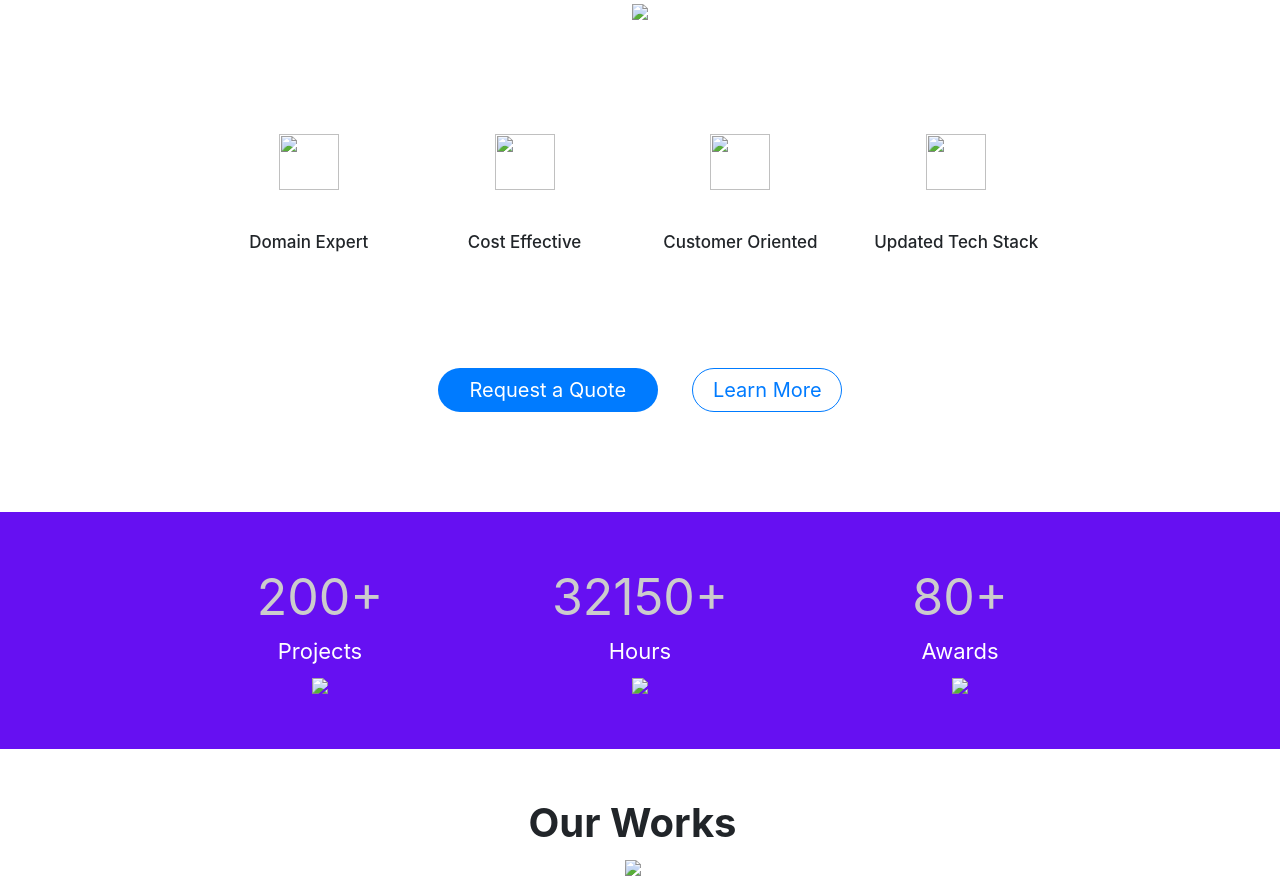
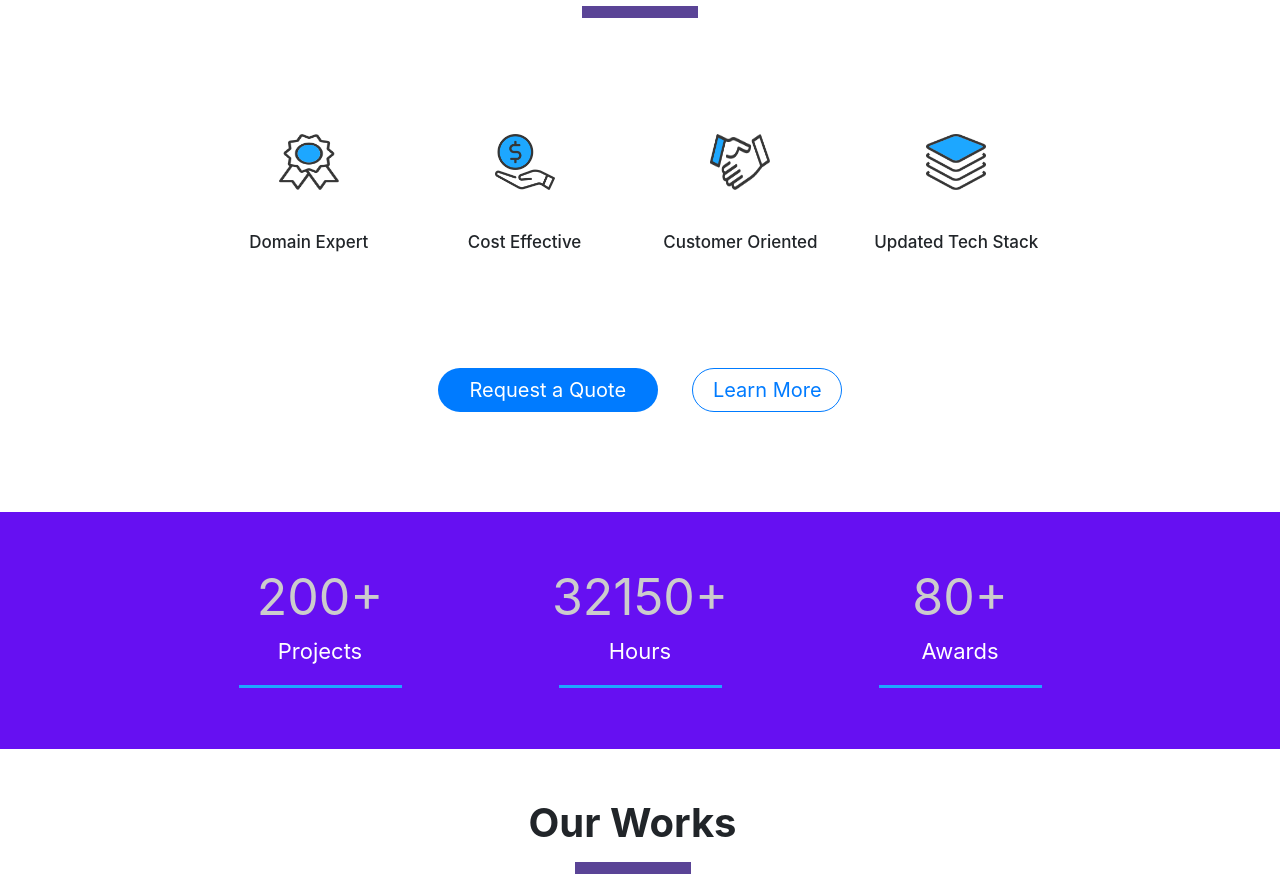
Before and after one commit to AbdumalikK/PaPay-Landing-Page, a plain HTML site: page index.html in a window 1280 px wide. Shown: the part 454-1333 px from the top of the page. Drawn offline with Linux system fonts and the light colour scheme.

Commit message:
Update index.html
fixed images

```diff
--- a/index.html
+++ b/index.html
@@ -39,25 +39,25 @@
 		<div class="col-md-12 text-center">
 			<h1>Our Features</h1>
 
-				<img class="" src="psd/border.png">
+				<img class="" src="images/border.png">
 		</div>
 	</div>
 
 		<div class="row justify-content-sm-center text-center">
 		<div class="col-md-2 col-sm-3 mt-md-5">
-			<img class="siz" src="psd/bage.png">
+			<img class="siz" src="images/bage.png">
 			<p>Domain Expert</p>
 		</div>
 		<div class="col-md-2 col-sm-3 mt-md-5">
-			<img class="siz" src="psd/money.png">
+			<img class="siz" src="images/money.png">
 			<p>Cost Effective</p>
 		</div>
 		<div class="col-md-2 col-sm-3 mt-md-5">
-			<img class="siz" src="psd/h.png">
+			<img class="siz" src="images/h.png">
 			<p>Customer Oriented</p>
 		</div>
 		<div class="col-md-2 col-sm-3 mt-md-5 mb-5">
-			<img class="siz" src="psd/vector.png">
+			<img class="siz" src="images/vector.png">
 			<p>Updated Tech Stack</p>
 		</div>
 		</div>
@@ -76,17 +76,17 @@
 	    	<div class="col-md-3 my-md-5">
 	    		<div id="show"><span class="count" data-value="200">200</span>+</div>
 	    		<p>Projects</p>
-	    		<img src="psd/icon_border.png">
+	    		<img src="images/icon_border.png">
 	    	</div>
 	    	<div class="col-md-3 my-md-5">
 	    		<div id="show"><span class="count" data-value="32150">32150</span>+</div>
 	    		<p>Hours</p>
-	    		<img src="psd/icon_border.png">
+	    		<img src="images/icon_border.png">
 	    	</div>
 	    	<div class="col-md-3 my-md-5">
 	    		<div id="show"><span class="count" data-value="80">80</span>+</div>
 	    		<p>Awards</p>
-	    		<img src="psd/icon_border.png">
+	    		<img src="images/icon_border.png">
 	    	</div>
 	    </div>
 	    </section>
@@ -96,7 +96,7 @@
 
 	    	<div class="col-md-12 text-center">
 	    		<h1>Our Works</h1>
-				<img class="" src="psd/border.png">
+				<img class="" src="images/border.png">
 	    	</div>
 	    </div>
 	    <div class="row justify-content-sm-center">
```
